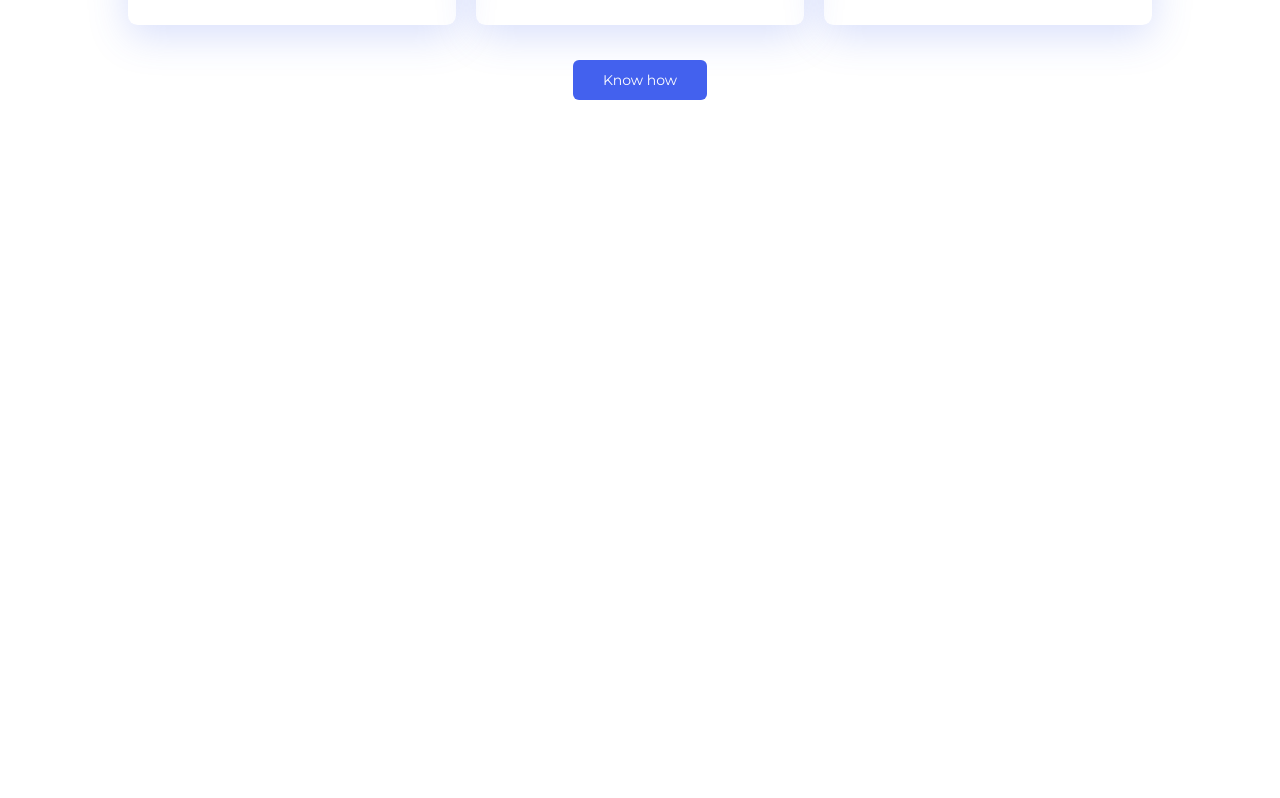
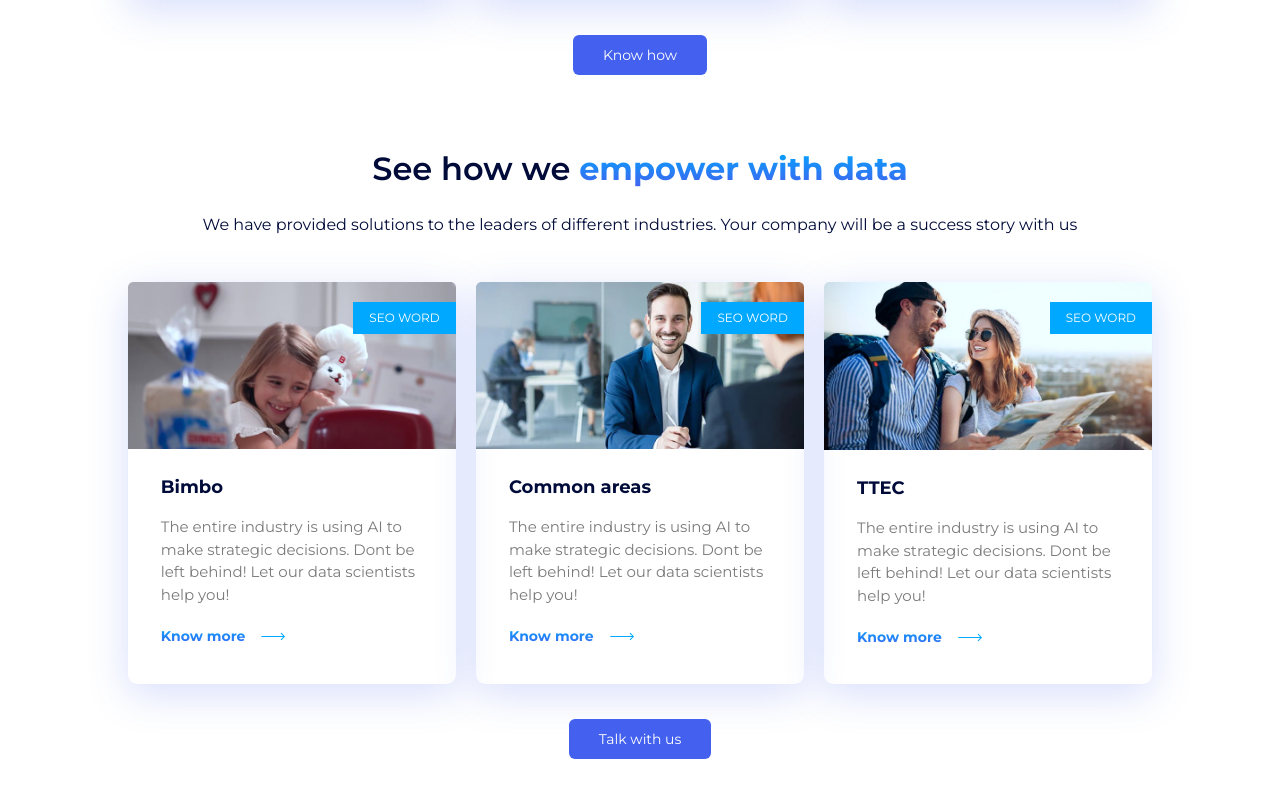
Before and after one commit to Eliman-C5/cleartechsite, a Next.js app: page / in a window 1280 px wide. Shown: the part 1772-2570 px from the top of the page. Before the commit the page ends 1942 px from the top, so only its background shows below. Built offline with nearby package versions, Linux system fonts and the light colour scheme.

Commit message:
seccion de casos

```diff
--- a/components/HomeSections/AboutUsSection.jsx
+++ b/components/HomeSections/AboutUsSection.jsx
@@ -1,14 +1,12 @@
-import React from 'react';
-import FadeInSection from 'components/Wrappers/FadeInSection';
-import NormalSection from 'components/Wrappers/NormalSection';
 import Menu from 'components/HomeSections/AboutUS/Menu';
 import Manager from 'components/HomeSections/AboutUS/Manager';
 import Button from 'components/Atoms/Button';
+import Section from 'components/Wrappers/NormalAndFadeInSection';
+
 const AboutUsSection = () => {
   return (
-    <NormalSection>
-      <FadeInSection>
-        <h2 className="tittles">
+    <Section>
+      <h2 className="tittles" style={{ marginBottom: '20px' }}>
         We make <span className="gradient_title ">data meaningful</span> for
         your business{' '}
       </h2>
@@ -21,8 +19,7 @@
       <div className="flex justify-center mt-[35px]">
         <Button title={'Know how'} />
       </div>
-      </FadeInSection>
-    </NormalSection>
+    </Section>
   );
 };
 
--- /dev/null
+++ b/components/HomeSections/Cases/Card.jsx
@@ -0,0 +1,38 @@
+import React from 'react';
+import Link from 'next/link';
+const Card = ({ imgsrc, title, desc, link }) => {
+  return (
+    <div
+      className="w-[32%]  max-w-[365px] rounded-md  h-[402px]"
+      style={{
+        boxShadow: '0px 10px 40px rgba(67, 97, 238, 0.21)',
+        borderRadius: '9.7094px',
+      }}
+    >
+      <div className="relative">
+        <img src={imgsrc} />
+        <p className="text-white text-xs  bg-[#00A8FF] absolute  top-5 right-0 px-4 py-2">
+          SEO WORD
+        </p>
+      </div>
+      <div className="w-[80%] mx-auto h-auto pt-[25px]">
+        <h3 className=" text-color03_black  text-[18px]  font-bold mb-[15px]">
+          {title}
+        </h3>
+        <p className="text-[#7B7B7B] font-normal text-[15px] mb-[20px] w-[100%]">
+          {desc}
+        </p>
+        <Link href={link}>
+          <div className="flex ">
+            <p className="cursor-pointer gradient_title mr-4 text-[14px]">
+              Know more
+            </p>
+            <img src="/img/arrow_blue_right.svg" alt="know more" />
+          </div>
+        </Link>
+      </div>
+    </div>
+  );
+};
+
+export default Card;
--- /dev/null
+++ b/components/HomeSections/Cases/ThreeCases.jsx
@@ -0,0 +1,20 @@
+import React from 'react';
+import { cases } from '../../../public/data';
+import Card from './Card';
+const ThreeCases = () => {
+  return (
+    <div className="flex justify-between">
+      {cases.map((c) => (
+        <Card
+          key={c.id}
+          imgsrc={c.img}
+          title={c.title}
+          desc={c.desc}
+          link={c.link}
+        />
+      ))}
+    </div>
+  );
+};
+
+export default ThreeCases;
--- /dev/null
+++ b/components/HomeSections/CasesSection.jsx
@@ -0,0 +1,27 @@
+import React from 'react';
+import Section from 'components/Wrappers/NormalAndFadeInSection';
+import ThreeCases from 'components/HomeSections/Cases/ThreeCases';
+import Button from 'components/Atoms/Button';
+const CasesSection = () => {
+  return (
+    <div className="h-auto">
+      <div className="w-full h-full "></div>
+      <Section>
+        {' '}
+        <h2 className="tittles" style={{ marginBottom: '20px' }}>
+          See how we <span className="gradient_title ">empower with data</span>
+        </h2>
+        <p className="text-center text-color03_black   mx-auto mb-[45px]">
+          We have provided solutions to the leaders of different industries.
+          Your company will be a success story with us
+        </p>
+        <ThreeCases />
+        <div className="flex justify-center mt-[35px]">
+          <Button title={'Talk with us'} />
+        </div>
+      </Section>
+    </div>
+  );
+};
+
+export default CasesSection;
--- a/components/HomeSections/HeroSection.jsx
+++ b/components/HomeSections/HeroSection.jsx
@@ -34,6 +34,7 @@
               <img
                 src="/img/dahsboard.png"
                 alt="let your data tell a better story"
+                className="h-[58vh]"
               />
             </div>
           </div>
--- a/components/HomeSections/LogoSection.jsx
+++ b/components/HomeSections/LogoSection.jsx
@@ -1,12 +1,11 @@
 import React from 'react';
-import FadeInSection from 'components/Wrappers/FadeInSection';
-import NormalSection from 'components/Wrappers/NormalSection';
+import Section from 'components/Wrappers/NormalAndFadeInSection';
+
 import { logos } from '../../public/data';
 
 const LogoSection = () => {
   return (
-    <NormalSection>
-      <FadeInSection>
+    <Section>
       <div>
         <h2 className="tittles">
           They <span className="gradient_title">trust us</span>{' '}
@@ -17,8 +16,7 @@
           ))}
         </div>
       </div>
-      </FadeInSection>
-    </NormalSection>
+    </Section>
   );
 };
 
--- /dev/null
+++ b/components/Wrappers/NormalAndFadeInSection.jsx
@@ -0,0 +1,13 @@
+import React from 'react';
+import FadeInSection from './FadeInSection';
+import NormalSection from './NormalSection';
+
+const NormalAndFadeInSection = ({ children }) => {
+  return (
+    <NormalSection>
+      <FadeInSection>{children}</FadeInSection>
+    </NormalSection>
+  );
+};
+
+export default NormalAndFadeInSection;
--- a/pages/index.jsx
+++ b/pages/index.jsx
@@ -2,12 +2,14 @@
 import HeroSection from 'components/HomeSections/HeroSection';
 import LogoSection from 'components/HomeSections/LogoSection';
 import AboutUsSection from 'components/HomeSections/AboutUsSection';
+import Cases from 'components/HomeSections/CasesSection';
 const Home = () => {
   return (
     <>
       <HeroSection />
       <LogoSection />
       <AboutUsSection />
+      <Cases />
     </>
   );
 };
--- a/public/data.js
+++ b/public/data.js
@@ -167,3 +167,27 @@
     },
   ],
 };
+
+export const cases = [
+  {
+    id: 1,
+    img: '/img/cases/bimbo.png',
+    title: 'Bimbo',
+    desc: 'The entire industry is using AI to make strategic decisions. Dont be left behind! Let our data scientists help you!',
+    link: '/',
+  },
+  {
+    id: 2,
+    img: '/img/cases/commonareas.png',
+    title: 'Common areas',
+    desc: 'The entire industry is using AI to make strategic decisions. Dont be left behind! Let our data scientists help you!',
+    link: '/',
+  },
+  {
+    id: 3,
+    img: '/img/cases/ttec.png',
+    title: 'TTEC',
+    desc: 'The entire industry is using AI to make strategic decisions. Dont be left behind! Let our data scientists help you!',
+    link: '/',
+  },
+];
```
Also changed, not shown: public/img/arrow_blue_right.svg (added). Lines whose indentation alone changed are shown as unchanged.
